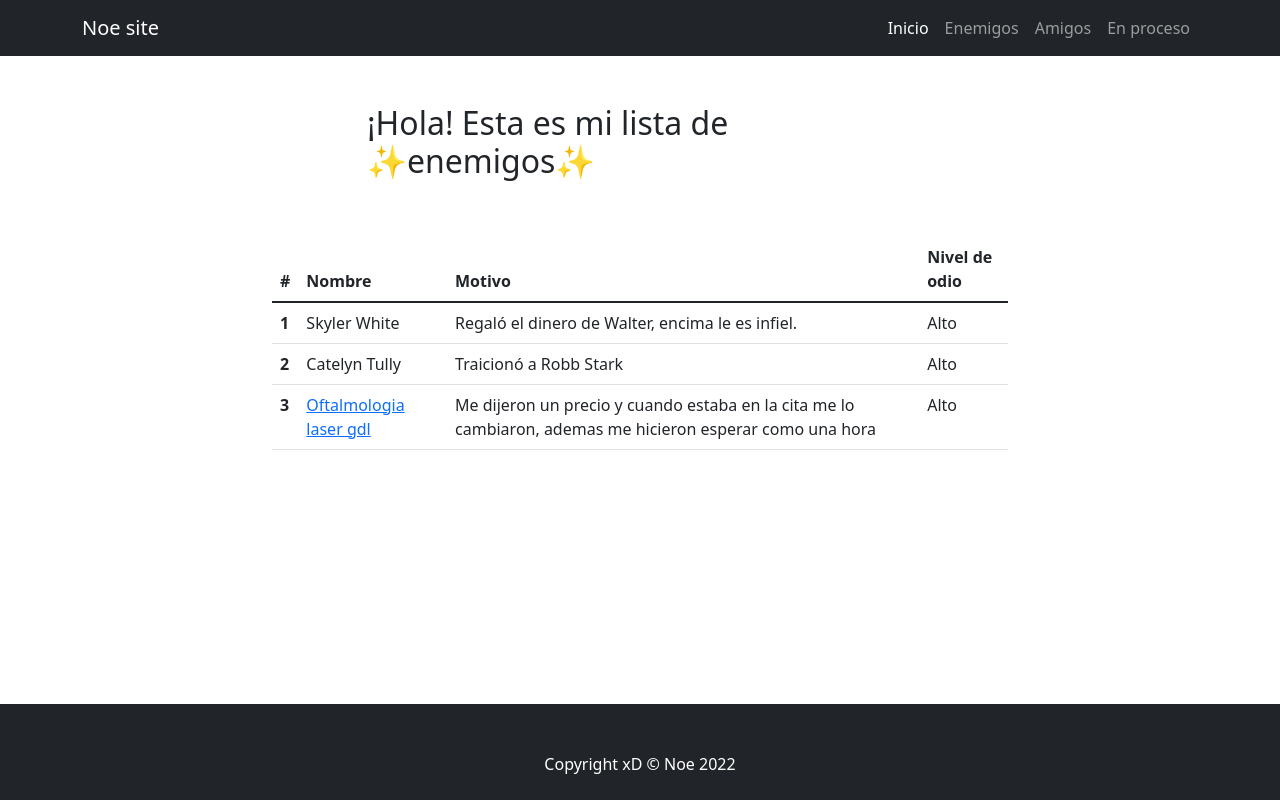
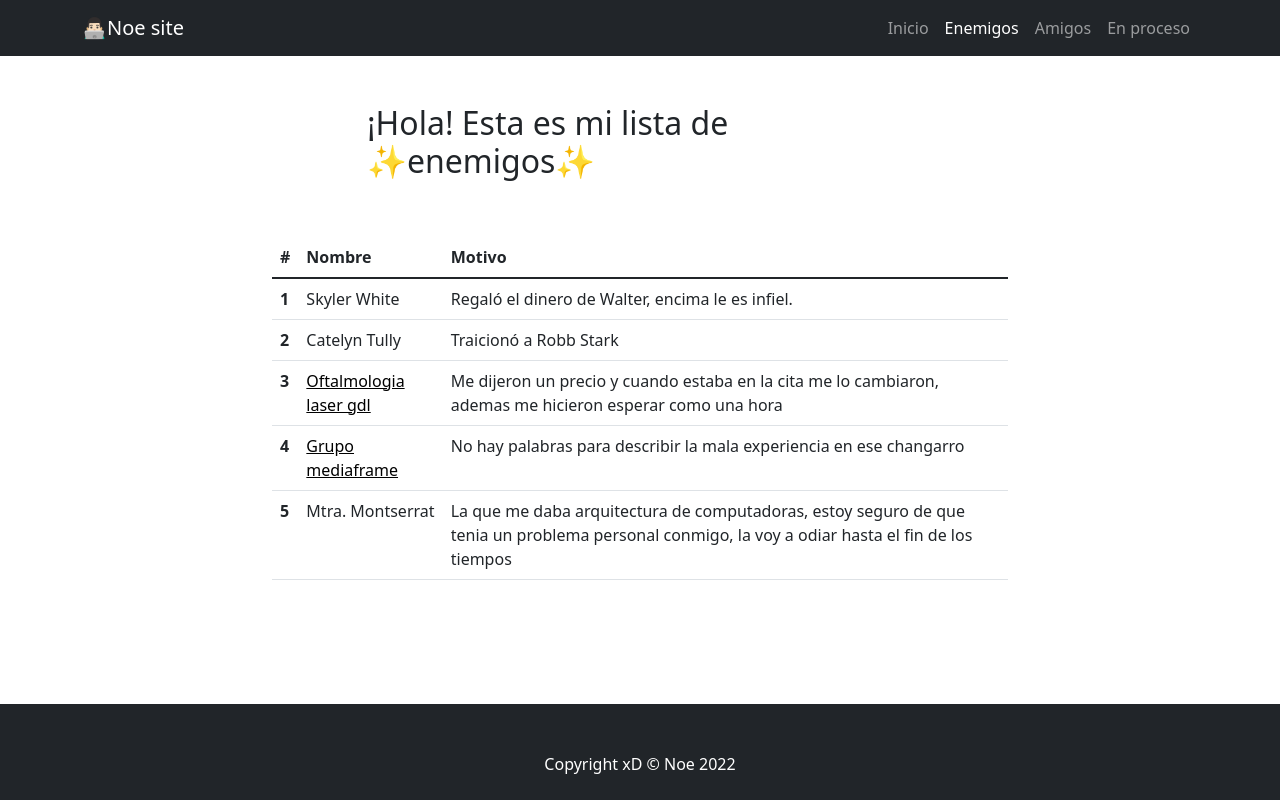
Before and after one commit to OscarNoe/oscarnoe.github.io, a plain HTML site: page enemigos.html in a window 1280 px wide. Drawn offline with nearby package versions, Linux system fonts and the light colour scheme.

Commit message:
structure

```diff
--- a/css/noe.css
+++ b/css/noe.css
@@ -10,3 +10,7 @@
 .text-undername{
   color: #e0e2e3;
 }
+
+a {
+color: black;
+}
--- a/enemigos.html
+++ b/enemigos.html
@@ -16,12 +16,12 @@
         <!-- Responsive navbar-->
         <nav class="navbar navbar-expand-lg navbar-dark bg-dark">
             <div class="container">
-                <a class="navbar-brand" href="#!">Noe site</a>
+                <a class="navbar-brand" href="#!">👨🏻‍💻Noe site</a>
                 <button class="navbar-toggler" type="button" data-bs-toggle="collapse" data-bs-target="#navbarSupportedContent" aria-controls="navbarSupportedContent" aria-expanded="false" aria-label="Toggle navigation"><span class="navbar-toggler-icon"></span></button>
                 <div class="collapse navbar-collapse" id="navbarSupportedContent">
                     <ul class="navbar-nav ms-auto mb-2 mb-lg-0">
-                        <li class="nav-item"><a class="nav-link active" aria-current="page" href="index.html">Inicio</a></li>
-                        <li class="nav-item"><a class="nav-link" href="enemigos.html">Enemigos</a></li>
+                        <li class="nav-item"><a class="nav-link" href="index.html">Inicio</a></li>
+                        <li class="nav-item"><a class="nav-link active" aria-current="page" href="enemigos.html">Enemigos</a></li>
                         <li class="nav-item"><a class="nav-link" href="#!">Amigos</a></li>
                         <li class="nav-item"><a class="nav-link" href="#!">En proceso</a></li>
                     </ul>
@@ -47,8 +47,7 @@
               <tr>
                 <th scope="col">#</th>
                 <th scope="col">Nombre</th>
-                <th scope="col-2">Motivo</th>
-                <th scope="col">Nivel de odio</th>
+                <th scope="col">Motivo</th>
               </tr>
             </thead>
             <tbody>
@@ -56,19 +55,26 @@
                 <th scope="row">1</th>
                 <td>Skyler White</td>
                 <td>Regaló el dinero de Walter, encima le es infiel.</td>
-                <td>Alto</td>
               </tr>
               <tr>
                 <th scope="row">2</th>
                 <td>Catelyn Tully</td>
                 <td>Traicionó a Robb Stark</td>
-                <td>Alto</td>
               </tr>
               <tr>
                 <th scope="row">3</th>
                 <td><a href="https://www.oftalmologialaserguadalajara.com/" target="_blank">Oftalmologia laser gdl</a> </td>
                 <td>Me dijeron un precio y cuando estaba en la cita me lo cambiaron, ademas me hicieron esperar como una hora</td>
-                <td>Alto</td>
+              </tr>
+              <tr>
+                <th scope="row">4</th>
+                <td><a href="https://www.mediaframe.com.mx/" target="_blank">Grupo mediaframe</a> </td>
+                <td>No hay palabras para describir la mala experiencia en ese changarro</td>
+              </tr>
+              <tr>
+                <th scope="row">5</th>
+                <td>Mtra. Montserrat </td>
+                <td>La que me daba arquitectura de computadoras, estoy seguro de que tenia un problema personal conmigo, la voy a odiar hasta el fin de los tiempos</td>
               </tr>
             </tbody>
           </table>
```
